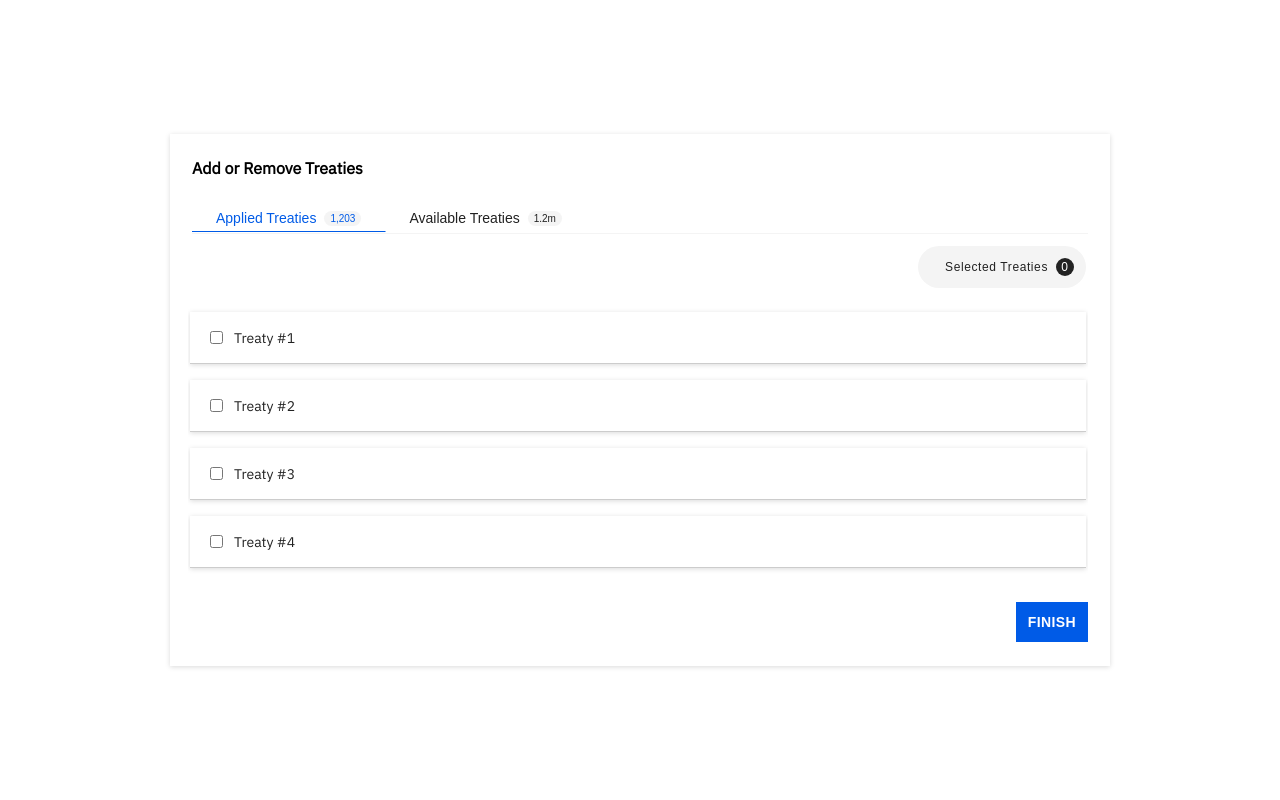
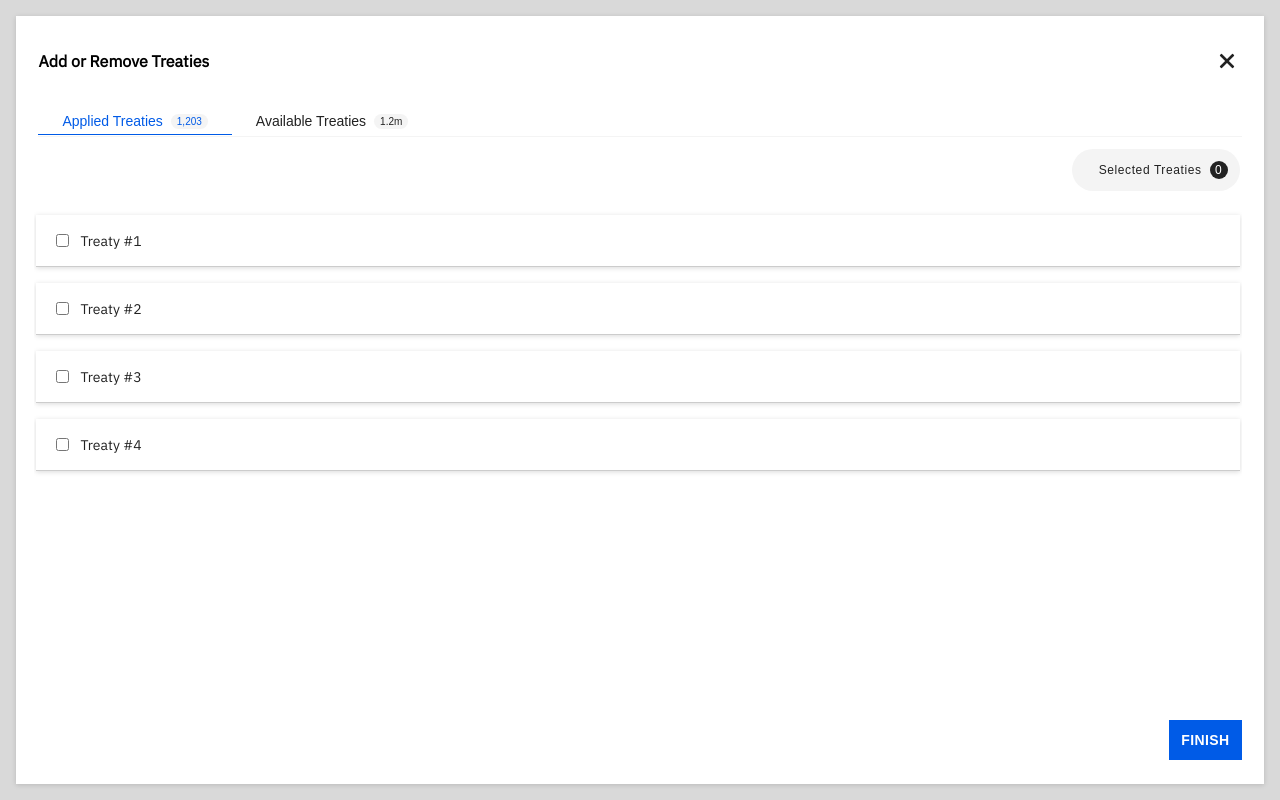
Before and after one commit to miketheo423/treaties-modal, a React (Create React App) app: page / in a window 1280 px wide. Built offline with nearby package versions, Linux system fonts and the light colour scheme.

Commit message:
adjusts modal size / adds backdrop / adds close icon

```diff
--- a/src/TreatiesModal/TreatiesModal.js
+++ b/src/TreatiesModal/TreatiesModal.js
@@ -28,7 +28,23 @@ const TreatiesModal = () => {
   return (
     <div className='panel'>
       <header className='panel__header'>
-        <h1 className='title'>Add or Remove Treaties</h1>
+        <div class='title-container'>
+          <h1 className='title'>Add or Remove Treaties</h1>
+          <svg
+            className='close'
+            xmlns='http://www.w3.org/2000/svg'
+            viewBox='0 0 100 100'
+          >
+            <g stroke='none' strokeWidth='1' fill='none' fillRule='evenodd'>
+              <g fill='#222222'>
+                <polygon points='74 31.5 68.5 26 50 44.5 31.5 26 26 31.5 44.5 50 26 68.5 31.5 74 50 55.5 68.5 74 74 68.5 55.5 50'></polygon>
+              </g>
+              <g fill='#222222'>
+                <polygon points='74 31.5 68.5 26 50 44.5 31.5 26 26 31.5 44.5 50 26 68.5 31.5 74 50 55.5 68.5 74 74 68.5 55.5 50'></polygon>
+              </g>
+            </g>
+          </svg>
+        </div>
         <div className='treaty-tabs'>
           <button
             onClick={() => {
--- a/src/TreatiesModal/TreatiesModal.scss
+++ b/src/TreatiesModal/TreatiesModal.scss
@@ -22,12 +22,26 @@ $color-blue: #005be7;
 }
 
 .panel {
-  width: 70vw;
+  width: 94vw;
+  height: 90vh;
   padding: 24px 22px;
   display: flex;
   flex-direction: column;
   align-items: flex-end;
   box-shadow: 0 1px 5px rgba(0, 0, 0, 0.15);
+  background-color: #fff;
+  z-index: 10;
+
+  &::after {
+    content: "";
+    position: fixed;
+    top: 0;
+    right: 0;
+    bottom: 0;
+    left: 0;
+    background-color: rgba(0, 0, 0, 0.15);
+    z-index: -1;
+  }
 
   &__header {
     align-self: flex-start;
@@ -37,7 +51,19 @@ $color-blue: #005be7;
     .title {
       font-size: 16px;
       font-weight: bold;
-      margin: 0 0 32px;
+
+      &-container {
+        display: flex;
+        align-items: center;
+        justify-content: space-between;
+        margin: 0 0 32px;
+
+        .close {
+          height: 30px;
+          width: 30px;
+          cursor: pointer;
+        }
+      }
     }
   }
 
@@ -46,6 +72,7 @@ $color-blue: #005be7;
     width: 100%;
     overflow: hidden;
     padding: 0 2px;
+    flex: 1;
 
     .treaty-table {
       transition: all 0.5s cubic-bezier(0.45, 0.05, 0.55, 0.95);
--- a/src/index.scss
+++ b/src/index.scss
@@ -25,6 +25,9 @@ code {
 
 button {
   cursor: pointer;
+  background: transparent;
+  border: none;
+  outline: none;
 }
 
 @import "./TreatiesModal/TreatiesModal.scss";
```
